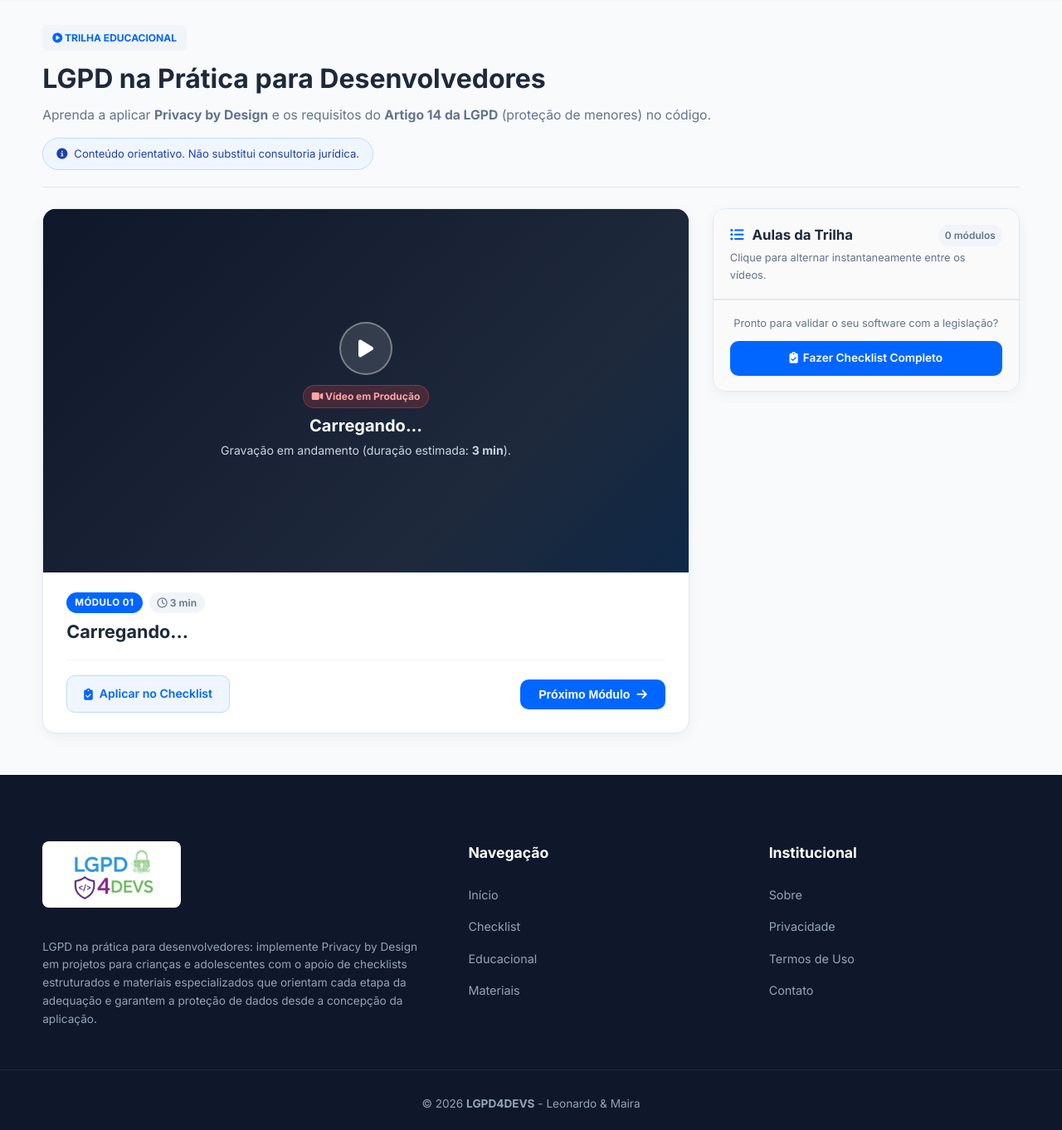
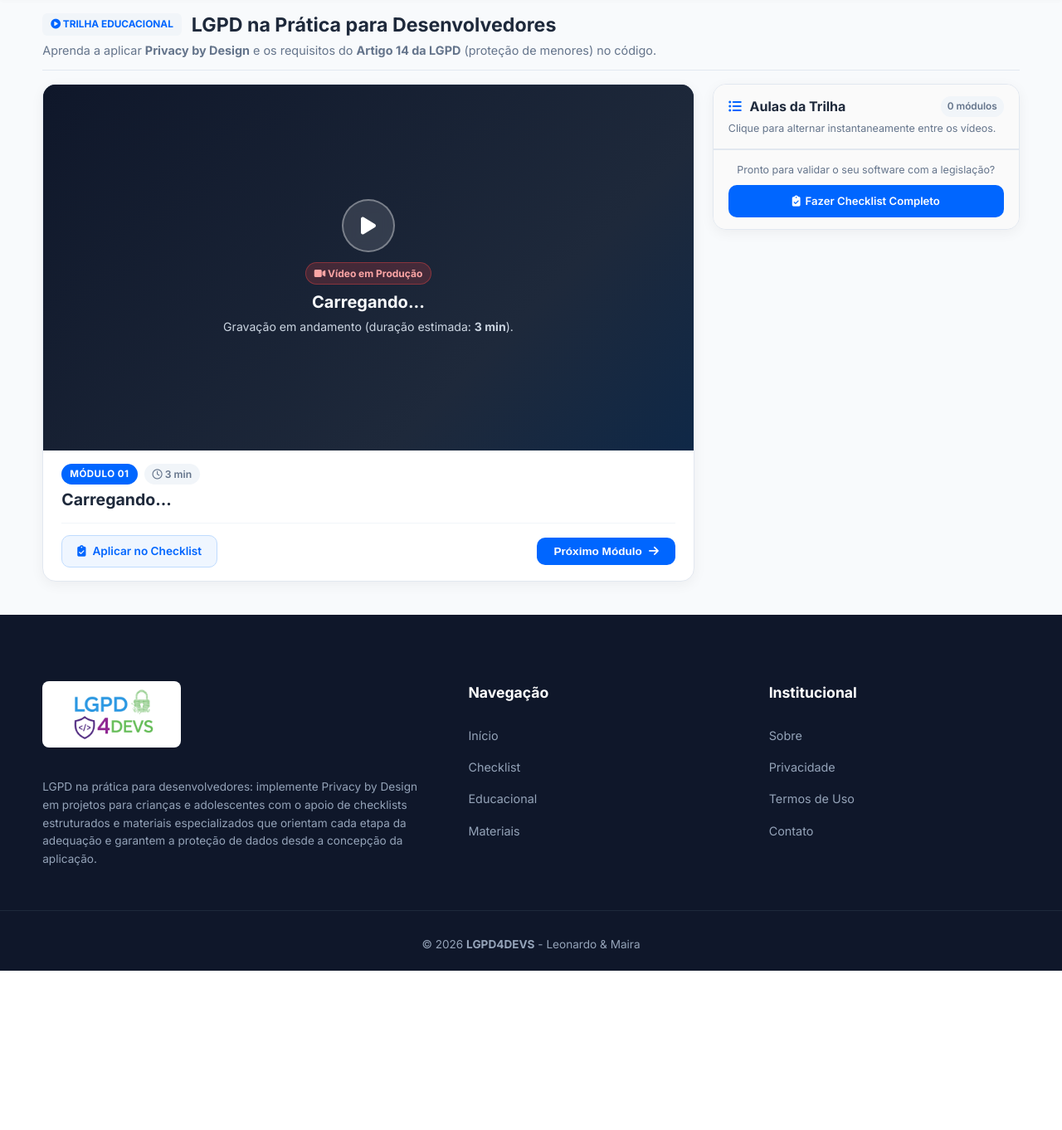
Before and after one commit to mairamichelon/Projeto-Interdisciplinar-I-LGPD4DEVs, a PHP site: template app/views/paginas/educacional.php in a window 1280 px wide. Shown: the part 90-1452 px from the top of the page at 83% size. After the commit the page ends 1260 px from the top, so only its background shows below. Run offline with PHP 8.4, Linux system fonts and the light colour scheme; the template is opened without the code that fills it, so the values that code supplies are empty; some libraries are stand-ins or nearby versions.

Commit message:
style: compacta cabecalho educacional e remove aviso de consultoria juridica

```diff
--- a/app/views/paginas/educacional.php
+++ b/app/views/paginas/educacional.php
@@ -21,25 +21,22 @@ foreach ($videos as $idx => $v) {
 }
 ?>
 
-<div class="container educacional-page" style="padding-top: 30px; padding-bottom: 50px;">
+<div class="container educacional-page" style="padding-top: 16px; padding-bottom: 40px;">
 
-    <!-- Cabeçalho Superior em Largura Total -->
+    <!-- Cabeçalho Superior Compacto -->
     <div class="educacional-header-full">
-        <div>
-            <span class="badge-categoria" style="margin-bottom: 8px;">
-                <i class="fas fa-play-circle"></i> Trilha Educacional
-            </span>
-            <h1 style="font-size: 2rem; color: var(--text-main); margin: 0 0 6px; font-weight: 700;">
-                LGPD na Prática para Desenvolvedores
-            </h1>
-            <p style="font-size: 0.98rem; color: var(--text-muted); margin: 0;">
+        <div class="educacional-header-info">
+            <div class="educacional-title-wrap">
+                <span class="badge-categoria" style="margin: 0; padding: 4px 10px; font-size: 0.74rem;">
+                    <i class="fas fa-play-circle"></i> Trilha Educacional
+                </span>
+                <h1 style="font-size: 1.45rem; color: var(--text-main); margin: 0; font-weight: 700; line-height: 1.25;">
+                    LGPD na Prática para Desenvolvedores
+                </h1>
+            </div>
+            <p style="font-size: 0.9rem; color: var(--text-muted); margin: 4px 0 0;">
                 Aprenda a aplicar <strong>Privacy by Design</strong> e os requisitos do <strong>Artigo 14 da LGPD</strong> (proteção de menores) no código.
             </p>
-        </div>
-
-        <div class="aviso-educativo-badge">
-            <i class="fas fa-info-circle"></i>
-            <span>Conteúdo orientativo. Não substitui consultoria jurídica.</span>
         </div>
     </div>
 
@@ -113,14 +110,14 @@ foreach ($videos as $idx => $v) {
 
                 <div class="playlist-header">
                     <div style="display: flex; align-items: center; justify-content: space-between;">
-                        <h3 style="font-size: 1.05rem; margin: 0; color: var(--text-main); font-weight: 700;">
+                        <h3 style="font-size: 1rem; margin: 0; color: var(--text-main); font-weight: 700;">
                             <i class="fas fa-list-ul" style="color: var(--primary); margin-right: 6px;"></i> Aulas da Trilha
                         </h3>
-                        <span style="font-size: 0.75rem; background: #F1F5F9; color: var(--text-muted); padding: 3px 8px; border-radius: 12px; font-weight: 600;">
+                        <span style="font-size: 0.74rem; background: #F1F5F9; color: var(--text-muted); padding: 3px 8px; border-radius: 12px; font-weight: 600;">
                             <?php echo count($videosFormatados); ?> módulos
                         </span>
                     </div>
-                    <p style="font-size: 0.8rem; color: var(--text-muted); margin: 4px 0 0;">
+                    <p style="font-size: 0.78rem; color: var(--text-muted); margin: 3px 0 0;">
                         Clique para alternar instantaneamente entre os vídeos.
                     </p>
                 </div>
@@ -152,10 +149,10 @@ foreach ($videos as $idx => $v) {
 
                 <!-- Rodapé da Playlist -->
                 <div class="playlist-footer-box">
-                    <p style="font-size: 0.8rem; color: var(--text-muted); margin: 0 0 10px;">
+                    <p style="font-size: 0.78rem; color: var(--text-muted); margin: 0 0 8px;">
                         Pronto para validar o seu software com a legislação?
                     </p>
-                    <a href="/checklist" class="btn-primary" style="width: 100%; font-size: 0.85rem; padding: 10px; min-width: unset; text-align: center; justify-content: center;">
+                    <a href="/checklist" class="btn-primary" style="width: 100%; font-size: 0.82rem; padding: 9px; min-width: unset; text-align: center; justify-content: center;">
                         <i class="fas fa-clipboard-check"></i> Fazer Checklist Completo
                     </a>
                 </div>
@@ -169,35 +166,25 @@ foreach ($videos as $idx => $v) {
 
 <!-- Estilos Dedicados para o Layout Cinema / Playlist -->
 <style>
-/* Cabeçalho da página */
+/* Cabeçalho compacto da página */
 .educacional-header-full {
-    display: flex;
-    justify-content: space-between;
-    align-items: center;
-    flex-wrap: wrap;
-    gap: 15px;
-    margin-bottom: 25px;
-    padding-bottom: 20px;
+    margin-bottom: 16px;
+    padding-bottom: 12px;
     border-bottom: 1px solid #E2E8F0;
 }
 
-.aviso-educativo-badge {
-    display: inline-flex;
+.educacional-title-wrap {
+    display: flex;
     align-items: center;
-    gap: 8px;
-    background: #EFF6FF;
-    color: #1E40AF;
-    font-size: 0.82rem;
-    padding: 8px 16px;
-    border-radius: 20px;
-    border: 1px solid #BFDBFE;
+    gap: 12px;
+    flex-wrap: wrap;
 }
 
 /* Grid do Curso: 2 Colunas no Desktop */
 .curso-layout-grid {
     display: grid;
     grid-template-columns: 1fr 370px;
-    gap: 28px;
+    gap: 22px;
     align-items: start;
     width: 100%;
 }
@@ -291,14 +278,14 @@ foreach ($videos as $idx => $v) {
 
 /* Informações da Aula Ativa */
 .player-info-footer {
-    padding: 24px 28px;
+    padding: 16px 22px;
 }
 
 .video-meta-tag {
     display: flex;
     align-items: center;
     gap: 8px;
-    margin-bottom: 8px;
+    margin-bottom: 6px;
 }
 
 .modulo-badge {
@@ -321,17 +308,17 @@ foreach ($videos as $idx => $v) {
 }
 
 .video-active-title {
-    font-size: 1.35rem;
+    font-size: 1.22rem;
     color: var(--text-main);
     line-height: 1.3;
-    margin: 0 0 8px;
+    margin: 0 0 6px;
 }
 
 .video-active-desc {
     color: var(--text-muted);
-    font-size: 0.92rem;
-    line-height: 1.6;
-    margin: 0 0 20px;
+    font-size: 0.88rem;
+    line-height: 1.5;
+    margin: 0 0 14px;
 }
 
 /* Linha de botões do player */
@@ -339,8 +326,8 @@ foreach ($videos as $idx => $v) {
     display: flex;
     align-items: center;
     justify-content: space-between;
-    gap: 15px;
-    padding-top: 18px;
+    gap: 12px;
+    padding-top: 14px;
     border-top: 1px solid #F1F5F9;
     flex-wrap: wrap;
 }
@@ -349,9 +336,9 @@ foreach ($videos as $idx => $v) {
     background: #EFF6FF;
     color: var(--primary);
     border: 1.5px solid #BFDBFE;
-    padding: 10px 20px;
+    padding: 8px 18px;
     border-radius: 10px;
-    font-size: 0.88rem;
+    font-size: 0.85rem;
     font-weight: 600;
     text-decoration: none;
     display: inline-flex;
@@ -370,9 +357,9 @@ foreach ($videos as $idx => $v) {
     background: var(--primary);
     color: white;
     border: none;
-    padding: 10px 22px;
+    padding: 9px 20px;
     border-radius: 10px;
-    font-size: 0.88rem;
+    font-size: 0.85rem;
     font-weight: 600;
     cursor: pointer;
     display: inline-flex;
@@ -397,7 +384,7 @@ foreach ($videos as $idx => $v) {
 }
 
 .playlist-header {
-    padding: 18px 20px;
+    padding: 14px 18px;
     background: #FAFAFA;
     border-bottom: 1px solid #E2E8F0;
 }
@@ -405,15 +392,15 @@ foreach ($videos as $idx => $v) {
 .playlist-items-list {
     display: flex;
     flex-direction: column;
-    max-height: 480px;
+    max-height: 440px;
     overflow-y: auto;
 }
 
 .playlist-item {
     display: flex;
     align-items: flex-start;
-    gap: 14px;
-    padding: 16px 18px;
+    gap: 12px;
+    padding: 13px 16px;
     border-bottom: 1px solid #F1F5F9;
     cursor: pointer;
     transition: all 0.2s ease;
@@ -459,7 +446,7 @@ foreach ($videos as $idx => $v) {
     font-size: 0.88rem;
     line-height: 1.35;
     color: var(--text-main);
-    margin: 0 0 6px;
+    margin: 0 0 4px;
     font-weight: 600;
 }
 
@@ -471,7 +458,7 @@ foreach ($videos as $idx => $v) {
     display: flex;
     align-items: center;
     gap: 10px;
-    font-size: 0.75rem;
+    font-size: 0.74rem;
     color: var(--text-muted);
 }
 
@@ -484,7 +471,7 @@ foreach ($videos as $idx => $v) {
 }
 
 .playlist-footer-box {
-    padding: 18px 20px;
+    padding: 14px 18px;
     background: #FAFAFA;
     border-top: 1px solid #E2E8F0;
     text-align: center;
@@ -494,7 +481,7 @@ foreach ($videos as $idx => $v) {
 @media (max-width: 950px) {
     .curso-layout-grid {
         grid-template-columns: 1fr;
-        gap: 22px;
+        gap: 20px;
     }
     .educacional-header-full {
         flex-direction: column;
```
